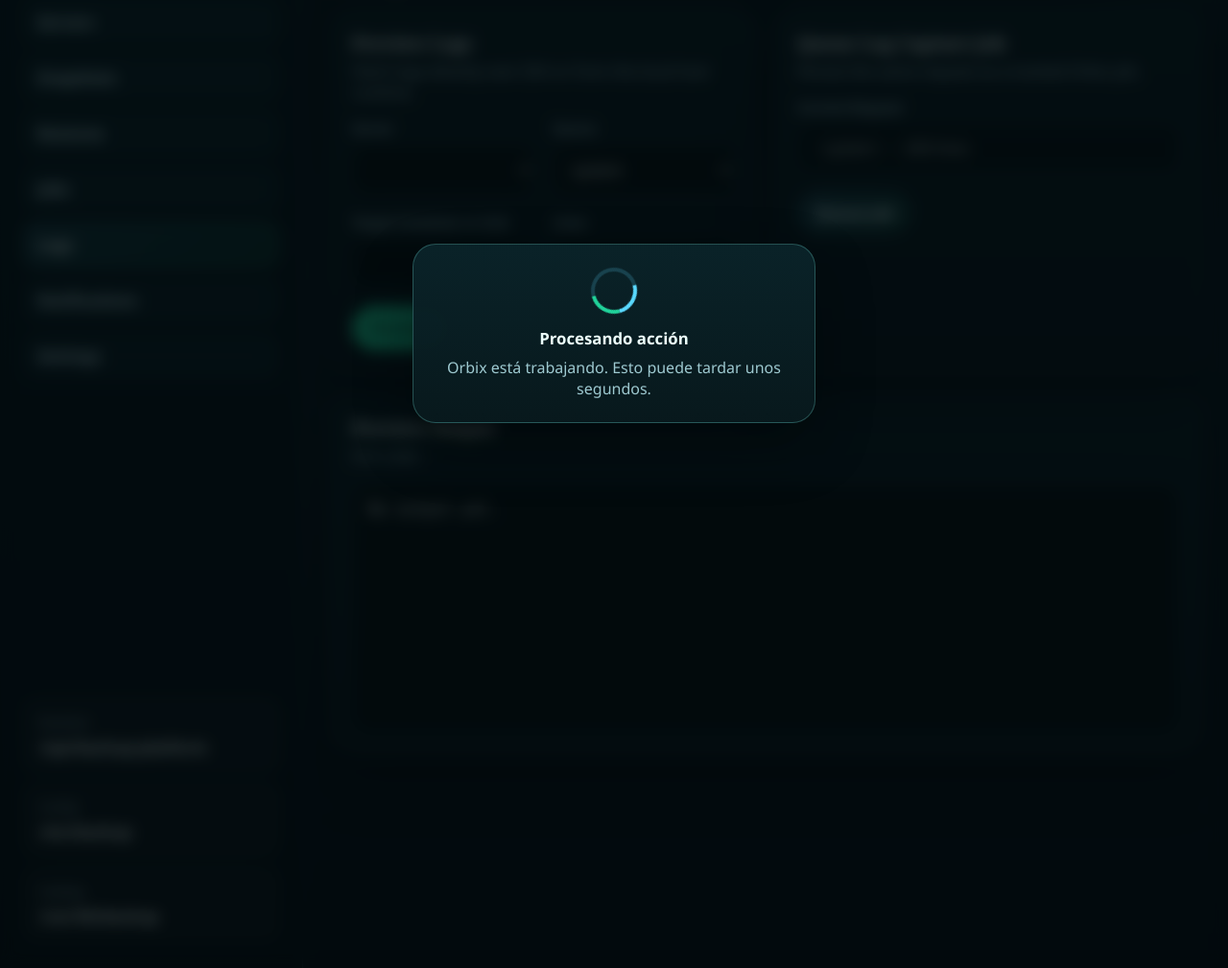
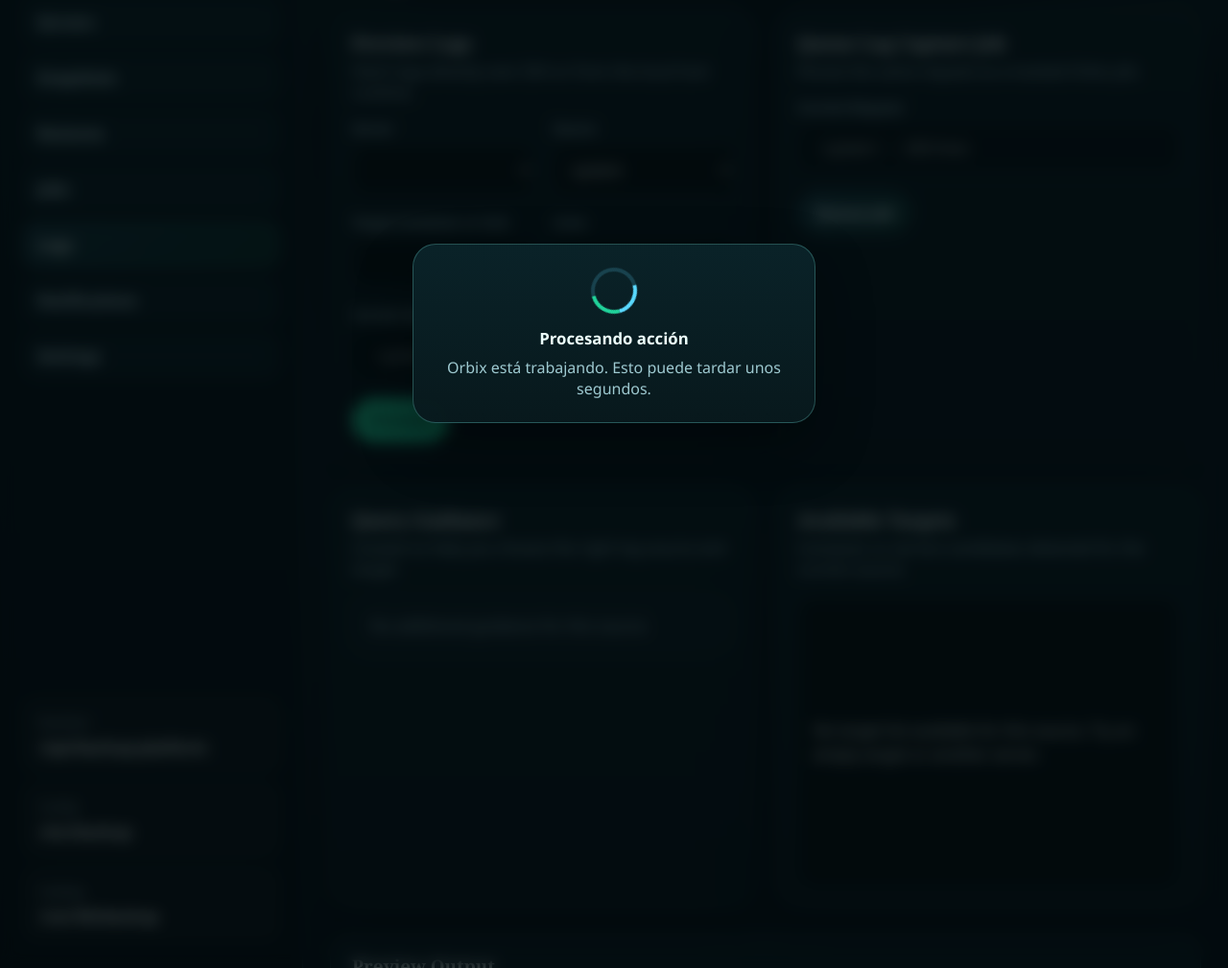
Before and after one commit to daniel1rosso/server-backups, a Flask app: page /logs in a window 1280 px wide. Shown: the part 314-1323 px from the top of the page at 96% size. Run offline with Flask 3, Linux system fonts and the light colour scheme; lists and menus that the app fills with data are empty; parts of the project's set-up code (start-up, migrations or seed data) failed here and were passed over; some libraries are stand-ins or nearby versions.

Commit message:
Improve Orbix log inspection context

```diff
--- a/ui/app.py
+++ b/ui/app.py
@@ -554,6 +554,38 @@
     return text.strip(), result.returncode
 
 
+def logs_context(server_filename: str, source_name: str, target_name: str, lines: int, exit_code: int | None) -> dict[str, Any]:
+    context: dict[str, Any] = {
+        "query_label": f"{server_filename} · {source_name} · {target_name or '-'} · {lines} lines",
+        "tips": [],
+        "available_targets": "",
+    }
+    if source_name == "docker":
+        context["tips"] = [
+            "Usá el nombre exacto del contenedor como aparece en Docker.",
+            "Si dejás vacío el target, Orbix lista los contenedores disponibles del servidor elegido.",
+            "Si el contenedor acaba de reiniciarse, repetí la consulta para refrescar la salida reciente.",
+        ]
+    elif source_name == "db":
+        context["tips"] = [
+            "Para bases en Docker, usá el nombre exacto del contenedor.",
+            "Si dejás vacío el target, Orbix lista candidatos PostgreSQL, MySQL, MariaDB, Mongo o Redis.",
+        ]
+    elif source_name in {"nginx", "apache"}:
+        context["tips"] = [
+            "Primero intenta logs del host y si no existen cae al primer contenedor coincidente.",
+        ]
+
+    if source_name in {"docker", "db"} and server_filename:
+        available_targets, available_exit = preview_logs(server_filename, source_name, "", 120)
+        if available_exit == 0:
+            context["available_targets"] = available_targets
+        if target_name and exit_code and available_targets:
+            context["tips"].insert(0, f"No se pudo resolver `{target_name}`. Probá uno de los nombres listados abajo.")
+
+    return context
+
+
 def global_env_from_form(form: Any) -> str:
     data = {key: form.get(key, "").strip() for key in GLOBAL_FIELD_KEYS}
     lines = []
@@ -671,6 +703,7 @@
     exit_code = None
     if server_filename:
         log_text, exit_code = preview_logs(server_filename, source_name, target_name, lines)
+    context = logs_context(server_filename, source_name, target_name, lines, exit_code)
     return render_template(
         "logs.html",
         servers=servers,
@@ -680,6 +713,7 @@
         lines=lines,
         log_text=log_text,
         exit_code=exit_code,
+        log_context=context,
     )
 
 
--- a/ui/templates/logs.html
+++ b/ui/templates/logs.html
@@ -1,4 +1,5 @@
 {% extends "base.html" %}
+{% from "_components.html" import collapsible %}
 {% set title = "Orbix Logs" %}
 {% block content %}
 <section class="page-head">
@@ -16,7 +17,7 @@
         <p>Fetch logs directly over SSH or from the local host runtime.</p>
       </div>
     </header>
-    <form method="get" action="{{ url_for('logs_view') }}" class="form-grid">
+    <form method="get" action="{{ url_for('logs_view') }}" class="form-grid" data-loading-message="Buscando logs y validando el origen seleccionado...">
       <div class="field">
         <label>Server</label>
         <select name="server_filename">
@@ -35,6 +36,10 @@
       </div>
       <div class="field"><label>Target Container or Unit</label><input name="target_name" value="{{ target_name }}"></div>
       <div class="field"><label>Lines</label><input name="lines" value="{{ lines }}"></div>
+      <div class="field span-2">
+        <label>Current Query</label>
+        <input value="{{ log_context.query_label }}" disabled>
+      </div>
       <div class="form-actions span-2">
         <button class="btn primary" type="submit">Preview</button>
       </div>
@@ -64,6 +69,36 @@
   </article>
 </section>
 
+<section class="content-grid two-up">
+  <article class="panel">
+    <header class="panel-head">
+      <div>
+        <h3>Query Guidance</h3>
+        <p>Context to help you choose the right log source and target.</p>
+      </div>
+    </header>
+    <div class="stack-list">
+      {% for tip in log_context.tips %}
+      <div class="stack-row plain-row">{{ tip }}</div>
+      {% else %}
+      <div class="empty-state">No additional guidance for this source.</div>
+      {% endfor %}
+    </div>
+  </article>
+
+  <article class="panel">
+    <header class="panel-head">
+      <div>
+        <h3>Available Targets</h3>
+        <p>Container or service candidates detected for the current source.</p>
+      </div>
+    </header>
+    <div class="log-box">
+      {{ collapsible(log_context.available_targets or "No target list available for this source. Try an empty target or another server.", lines=10, preformatted=True) }}
+    </div>
+  </article>
+</section>
+
 <section class="panel">
   <header class="panel-head">
     <div>
@@ -71,6 +106,8 @@
       <p>Exit code: {{ exit_code if exit_code is not none else "-" }}</p>
     </div>
   </header>
-  <pre class="log-box">{{ log_text or "No output yet." }}</pre>
+  <div class="log-box">
+    {{ collapsible(log_text or "No output yet.", lines=12, preformatted=True) }}
+  </div>
 </section>
 {% endblock %}
```
